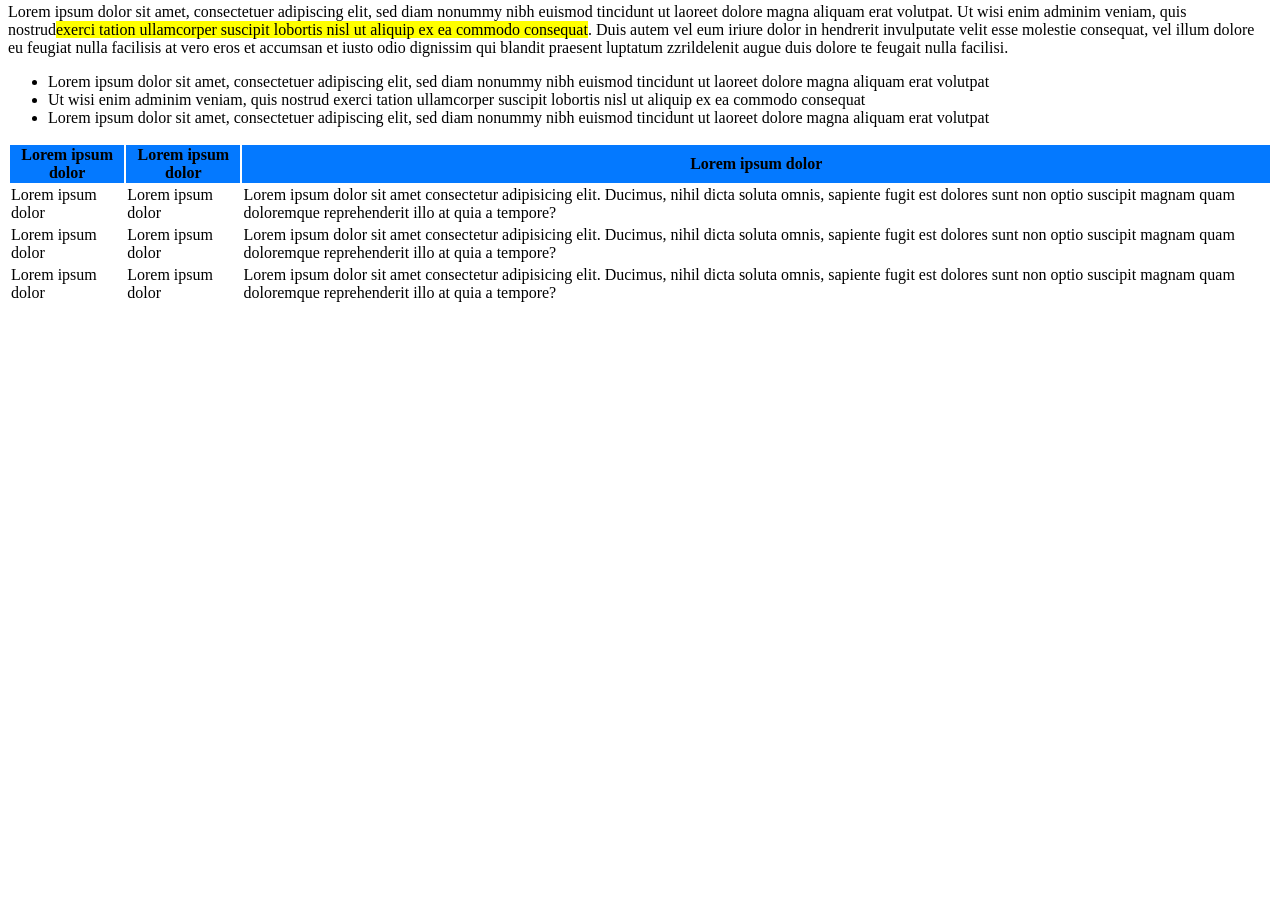
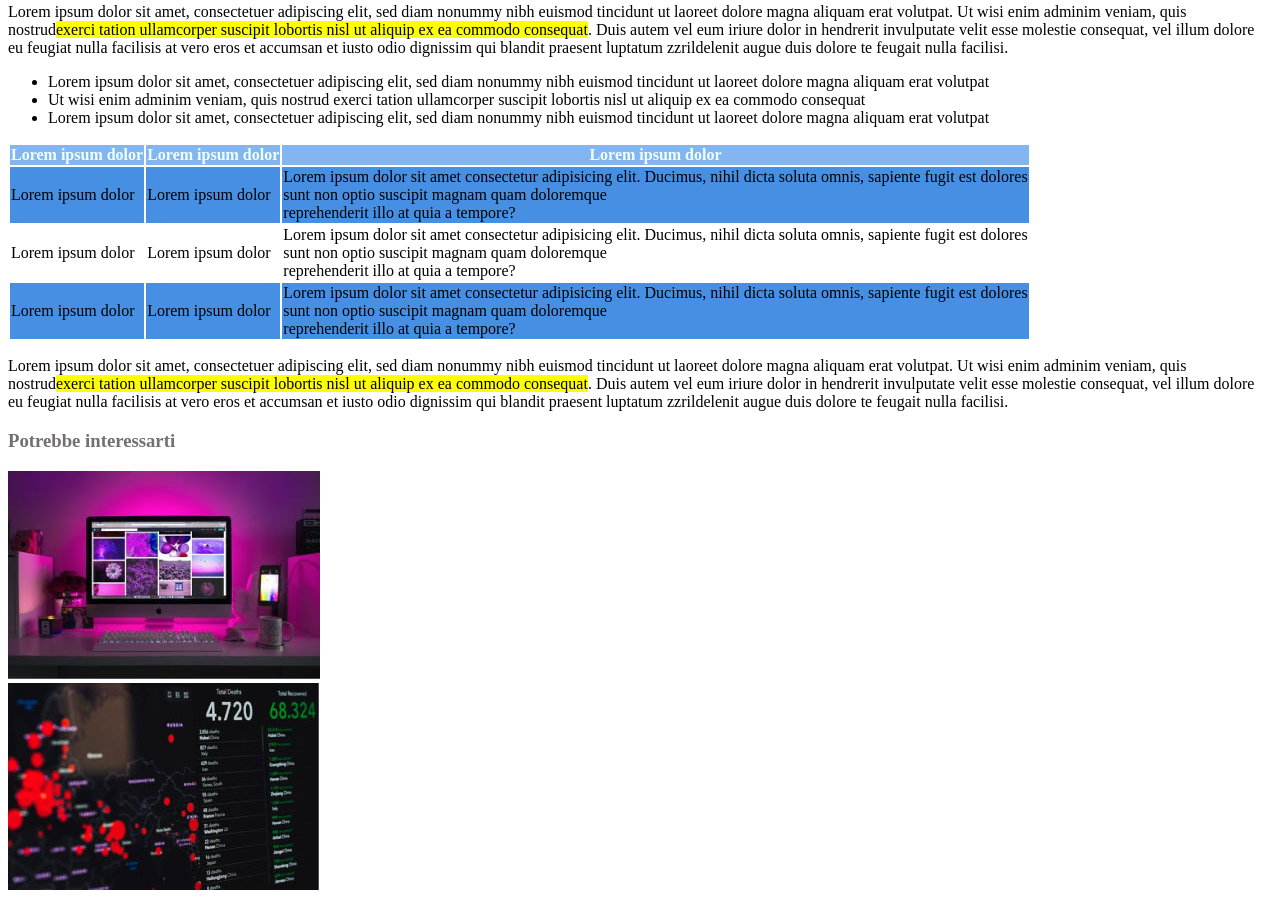
Before and after one commit to Ali-Chouchene/html-css-booleaner, a plain HTML site: page index.html in a window 1280 px wide. Shown: the part 632-1534 px from the top of the page. Before the commit the page ends 945 px from the top, so only its background shows below. Drawn offline with Linux system fonts and the light colour scheme.

Commit message:
img footer

```diff
--- a/css/style.css
+++ b/css/style.css
@@ -27,5 +27,22 @@ h1{
     background-color: yellow;
 }
 .tabella{
-    background-color: rgb(4, 121, 255);
+    color: azure;
+    background-color: rgb(131, 182, 240);
+    border-spacing: 0px;
 }
+tbody{
+    background-color: rgb(70, 143, 226);
+    border-spacing: 0px;
+}
+tfoot{
+    background-color: rgb(70, 143, 226);
+    border-spacing: 0px;
+}
+.diversa{
+    background-color: rgb(255, 255, 255);
+    border-spacing: 0px;
+}
+h3{
+    color: rgb(114, 111, 111);
+}
--- a/index.html
+++ b/index.html
@@ -30,37 +30,49 @@
             <li>Ut wisi enim adminim veniam, quis nostrud exerci tation ullamcorper suscipit lobortis nisl ut aliquip ex ea commodo consequat</li>
             <li>Lorem ipsum dolor sit amet, consectetuer adipiscing elit, sed diam nonummy nibh euismod tincidunt ut laoreet dolore magna aliquam erat volutpat</li>
         </ul>
+     <!--tabella-->
         <table>
             <thead>
                 <tr class="tabella">
-                  <th>Lorem ipsum dolor</th>
-                  <th>Lorem ipsum dolor</th>
-                  <th>Lorem ipsum dolor</th>
+                  <th class="tabella">Lorem ipsum dolor</th>
+                  <th class="tabella">Lorem ipsum dolor</th>
+                  <th class="tabella">Lorem ipsum dolor</th>
                 </tr>
             </thead>
             <tbody>
                 <tr>
                    <td>Lorem ipsum dolor</td>
                    <td>Lorem ipsum dolor</td>
-                   <td>Lorem ipsum dolor sit amet consectetur adipisicing elit. Ducimus, nihil dicta soluta omnis, sapiente fugit est dolores sunt non optio suscipit magnam quam doloremque reprehenderit illo at quia a tempore?</td>
+                   <td>Lorem ipsum dolor sit amet consectetur adipisicing elit. Ducimus, nihil dicta soluta omnis, sapiente fugit est dolores <br> sunt non optio suscipit magnam quam doloremque <br> reprehenderit illo at quia a tempore?</td>
                 </tr>
 
             </tbody>
             <tfoot>
-                <tr>
+                <tr class="diversa">
                   <td>Lorem ipsum dolor</td>
                   <td>Lorem ipsum dolor</td>
-                  <td>Lorem ipsum dolor sit amet consectetur adipisicing elit. Ducimus, nihil dicta soluta omnis, sapiente fugit est dolores sunt non optio suscipit magnam quam doloremque reprehenderit illo at quia a tempore?</td>
+                  <td>Lorem ipsum dolor sit amet consectetur adipisicing elit. Ducimus, nihil dicta soluta omnis, sapiente fugit est dolores <br> sunt non optio suscipit magnam quam doloremque <br> reprehenderit illo at quia a tempore?</td>
                 </tr>
                 <tr>
                     <td>Lorem ipsum dolor</td>
                     <td>Lorem ipsum dolor</td>
-                    <td>Lorem ipsum dolor sit amet consectetur adipisicing elit. Ducimus, nihil dicta soluta omnis, sapiente fugit est dolores sunt non optio suscipit magnam quam doloremque reprehenderit illo at quia a tempore?</td>
+                    <td>Lorem ipsum dolor sit amet consectetur adipisicing elit. Ducimus, nihil dicta soluta omnis, sapiente fugit est dolores <br> sunt non optio suscipit magnam quam doloremque<br>reprehenderit illo at quia a tempore?</td>
                   </tr>
 
             </tfoot>
+         </table>
+          <!--second paragraph-->
+         <footer>
+           <p>Lorem ipsum dolor sit amet, consectetuer adipiscing elit, sed diam nonummy nibh euismod tincidunt ut laoreet dolore magna aliquam erat volutpat. Ut wisi enim adminim veniam, quis nostrud<span class="segna">exerci tation ullamcorper suscipit lobortis nisl ut aliquip ex ea commodo consequat</span>. Duis autem vel eum iriure dolor in hendrerit invulputate velit esse molestie consequat, vel illum dolore eu feugiat nulla facilisis at vero eros et accumsan et iusto odio dignissim qui blandit praesent luptatum zzrildelenit augue duis dolore te feugait nulla facilisi.</p>
+           <h3>Potrebbe interessarti</h3>
+           <div class="footer-img">
+            <img src="img/monitor.jpg" alt="monitor"><br>
+            <img src="img/graph.jpg" alt="grafico">
+           </div>
 
-        </table>
+
+         </footer>
+
     </main>
 
 </body>
```
